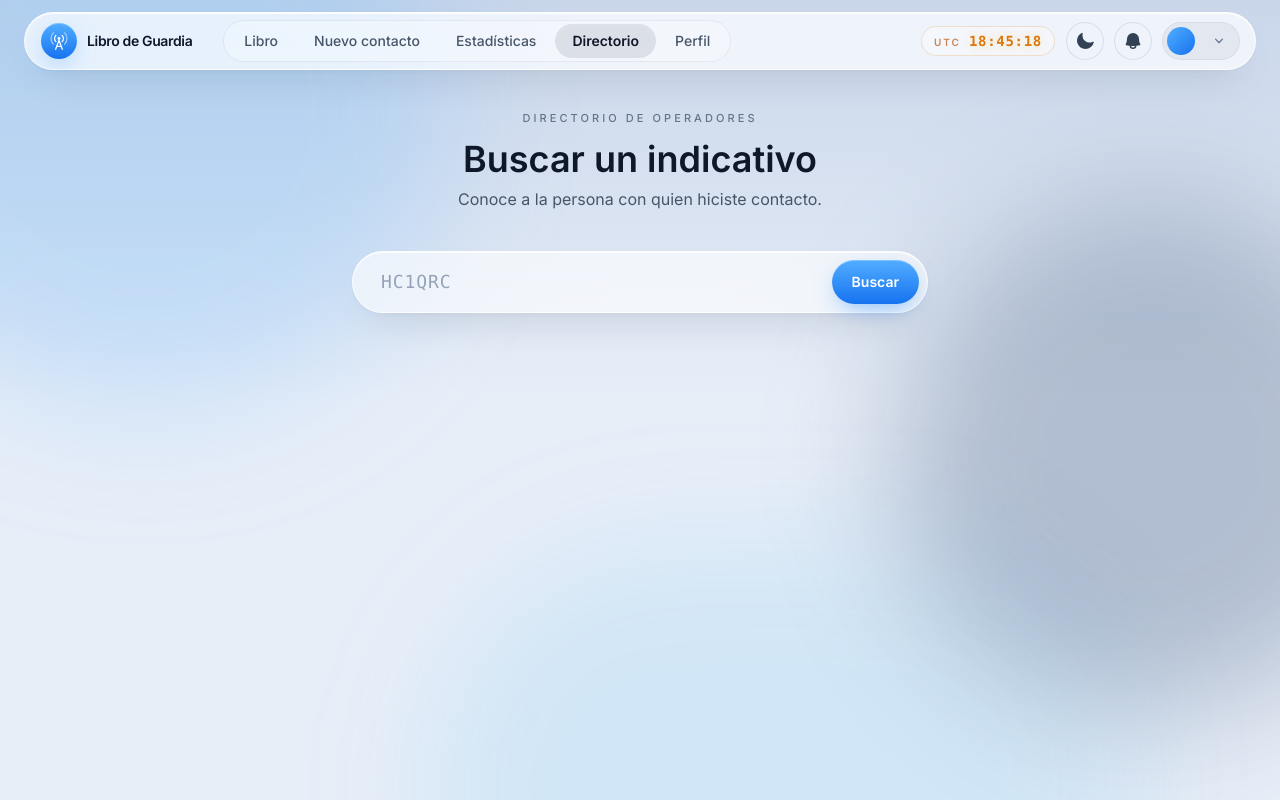
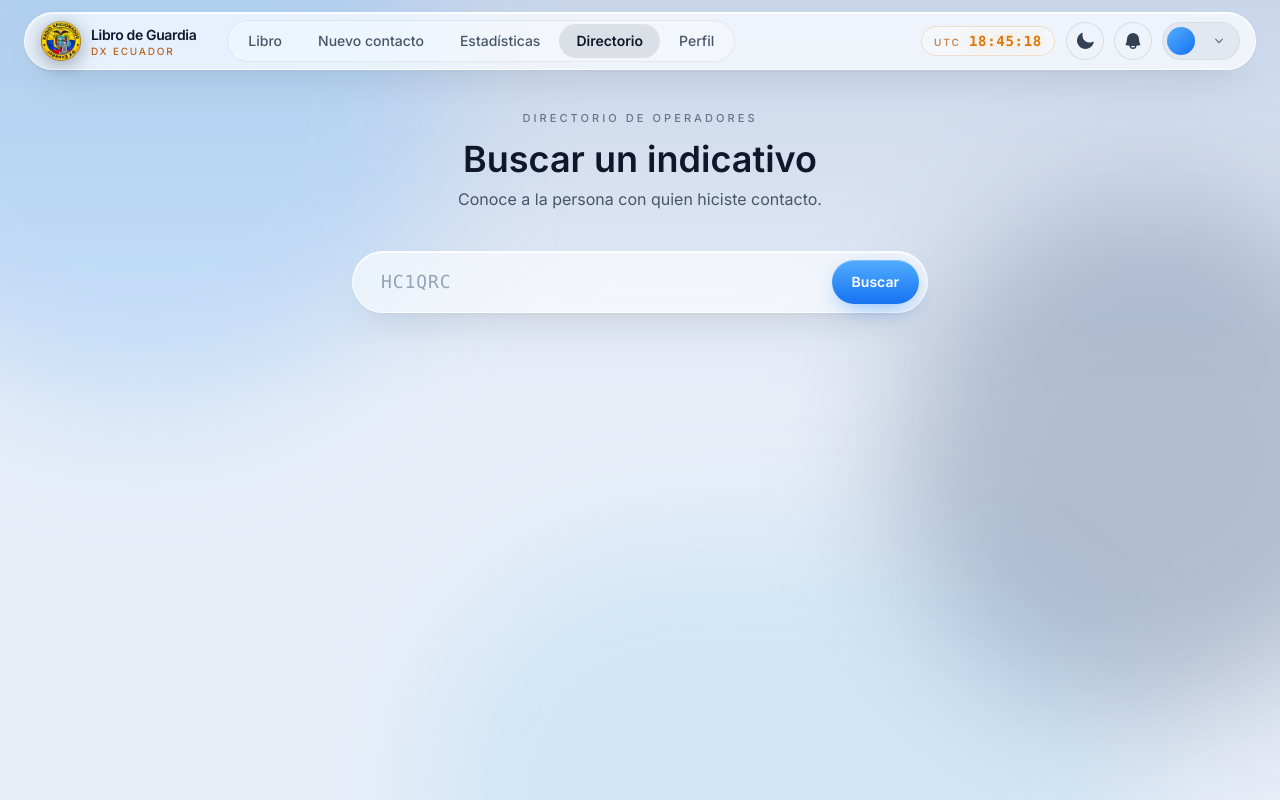
Before and after one commit to xkdemxn/libro-guardia, a Laravel app: page /indicativos in a window 1280 px wide. Run offline with Laravel 12, Linux system fonts and the light colour scheme; the visitor is signed in with stand-in values (Sample User, id 1); data that the repository does not hold is empty; style sheets or scripts are compiled from the project's sources; some web fonts are replaced.

Commit message:
feat: v.3.1

```diff
--- a/resources/css/app.css
+++ b/resources/css/app.css
@@ -51,6 +51,20 @@
 
     .fondo-noche > span {
         @apply -bottom-56 left-1/3 h-[30rem] w-[44rem] bg-sky-500/10;
+    }
+
+    /*
+     * Franja detrás de la barra superior, de borde a borde: desenfoca el contenido que pasa por debajo
+     * y se desvanece hacia abajo. Solo aparece al hacer scroll.
+     */
+    .franja-desenfoque {
+        @apply pointer-events-none absolute inset-x-0 top-0 -z-10 h-[calc(100%+1.25rem)] bg-noche-950/50 opacity-0 backdrop-blur-xl backdrop-saturate-150 transition-opacity duration-300;
+        -webkit-mask-image: linear-gradient(to bottom, #000 65%, transparent);
+        mask-image: linear-gradient(to bottom, #000 65%, transparent);
+    }
+
+    .franja-desenfoque.visible {
+        @apply opacity-100;
     }
 
     /* Panel de vidrio oscuro: translúcido, desenfoca el fondo y tiene un borde fino con brillo. */
--- a/resources/js/app.js
+++ b/resources/js/app.js
@@ -262,7 +262,7 @@ Alpine.data('formularioContacto', (modos, modoInicial, bandas, frecuenciaInicial
  * Al aplicar, el navegador dibuja el cuadro visible en un lienzo de 512×512 y pone ese JPG en el campo
  * «foto» del formulario: así se sube ya recortada y liviana, aunque la original pese mucho.
  */
-Alpine.data('fotoPerfil', (fotoGuardada) => ({
+Alpine.data('fotoPerfil', (fotoGuardada, conErrores = false) => ({
     LADO: 288,
     SALIDA: 512,
     ZOOM_MAXIMO: 4,
@@ -272,6 +272,35 @@ Alpine.data('fotoPerfil', (fotoGuardada) => ({
     imagen: null,
     arrastre: null,
     editor: { abierto: false, src: null, ancho: 0, alto: 0, escala: 1, escalaMinima: 1, x: 0, y: 0 },
+    formulario: null,
+    estadoInicial: null,
+    hayCambios: false,
+
+    init() {
+        // Se guarda el formulario: desde el editor (llevado al <body>) $el ya no es el formulario.
+        this.formulario = this.$el;
+
+        // Si volvió con errores, lo escrito todavía no se guardó: se puede guardar sin tocar nada más.
+        this.$nextTick(() => {
+            this.estadoInicial = this.estadoFormulario();
+            this.hayCambios = conErrores;
+        });
+    },
+
+    /** Estado del formulario como texto comparable (la foto nueva cuenta por su nombre y tamaño). */
+    estadoFormulario() {
+        const datos = [...new FormData(this.formulario).entries()]
+            .filter(([campo]) => ! ['_token', '_method', 'seccion'].includes(campo))
+            .map(([campo, valor]) => [campo, valor instanceof File ? `${valor.name}:${valor.size}` : valor]);
+
+        return JSON.stringify(datos);
+    },
+
+    revisarCambios() {
+        if (this.estadoInicial !== null) {
+            this.hayCambios = conErrores || this.estadoFormulario() !== this.estadoInicial;
+        }
+    },
 
     elegir(evento) {
         const archivo = evento.target.files[0];
@@ -378,6 +407,7 @@ Alpine.data('fotoPerfil', (fotoGuardada) => ({
             this.vistaPrevia = URL.createObjectURL(datos);
             this.quitar = false;
             this.cerrarEditor();
+            this.revisarCambios();
         }, 'image/jpeg', 0.9);
     },
 }));
--- /dev/null
+++ b/resources/views/components/emblema.blade.php
@@ -0,0 +1,8 @@
+{{-- Emblema de Radioaficionados DX Ecuador (public/img). Decorativo por defecto: pon un alt si va solo, sin texto al lado. --}}
+@props(['alt' => ''])
+
+<img src="{{ asset('img/emblema-96.webp') }}"
+     srcset="{{ asset('img/emblema-96.webp') }} 96w, {{ asset('img/emblema-192.webp') }} 192w, {{ asset('img/emblema-512.webp') }} 512w"
+     sizes="(min-width: 1024px) 160px, 96px"
+     alt="{{ $alt }}" width="96" height="96" decoding="async"
+     {{ $attributes->merge(['class' => 'shrink-0 select-none drop-shadow-[0_4px_10px_rgb(0_0_0/0.35)]']) }}>
--- a/resources/views/components/publico-layout.blade.php
+++ b/resources/views/components/publico-layout.blade.php
@@ -11,13 +11,16 @@
             @auth
                 @include('layouts.navigation')
             @else
-                <nav class="sticky top-0 z-40 px-3 pt-3 sm:px-6">
+                <nav x-data="{ desplazado: window.scrollY > 4 }" x-on:scroll.window.passive="desplazado = window.scrollY > 4" class="sticky top-0 z-40 px-3 pt-3 sm:px-6">
+                    {{-- Franja de desenfoque a todo el ancho: lo que pasa por debajo de la barra se ve borroso. --}}
+    <div class="franja-desenfoque" x-bind:class="desplazado && 'visible'" aria-hidden="true"></div>
                     <div class="vidrio-fuerte mx-auto flex max-w-7xl items-center justify-between rounded-full px-3 py-2 sm:px-4">
                         <a href="{{ route('perfil-publico.index') }}" class="flex items-center gap-2.5 text-white">
-                            <span class="grid h-9 w-9 place-items-center rounded-full bg-gradient-to-b from-marca-400 to-marca-600 shadow-boton">
-                                <x-application-logo class="h-5 w-5 text-blanco" />
+                            <x-emblema class="h-10 w-10" />
+                            <span class="leading-tight">
+                                <span class="block font-display text-sm font-semibold">Libro de Guardia</span>
+                                <span class="block text-[10px] font-medium uppercase tracking-[0.18em] text-amber-300/90">DX Ecuador</span>
                             </span>
-                            <span class="font-display text-sm font-semibold">Libro de Guardia</span>
                         </a>
                         <div class="flex items-center gap-2">
                             <x-reloj-utc class="hidden sm:inline-flex" />
--- a/resources/views/layouts/navigation.blade.php
+++ b/resources/views/layouts/navigation.blade.php
@@ -1,13 +1,16 @@
 {{-- Barra superior flotante de vidrio. --}}
-<nav x-data="{ open: false }" class="sticky top-0 z-40 px-3 pt-3 sm:px-6">
+<nav x-data="{ open: false, desplazado: window.scrollY > 4 }" x-on:scroll.window.passive="desplazado = window.scrollY > 4" class="sticky top-0 z-40 px-3 pt-3 sm:px-6">
+    {{-- Franja de desenfoque a todo el ancho: lo que pasa por debajo de la barra se ve borroso. --}}
+    <div class="franja-desenfoque" x-bind:class="desplazado && 'visible'" aria-hidden="true"></div>
     <div class="vidrio-fuerte mx-auto max-w-7xl rounded-full px-3 py-2 sm:px-4">
         <div class="flex items-center justify-between gap-4">
             <div class="flex items-center gap-6">
                 <a href="{{ route('contactos.index') }}" class="flex items-center gap-2.5 rounded-full pe-2 text-white">
-                    <span class="grid h-9 w-9 place-items-center rounded-full bg-gradient-to-b from-marca-400 to-marca-600 shadow-boton">
-                        <x-application-logo class="h-5 w-5 text-blanco" />
+                    <x-emblema class="h-10 w-10" />
+                    <span class="hidden leading-tight md:block">
+                        <span class="block font-display text-sm font-semibold tracking-tight">Libro de Guardia</span>
+                        <span class="block text-[10px] font-medium uppercase tracking-[0.18em] text-amber-300/90">DX Ecuador</span>
                     </span>
-                    <span class="hidden font-display text-sm font-semibold tracking-tight md:block">Libro de Guardia</span>
                 </a>
 
                 {{-- Control segmentado --}}
--- a/resources/views/layouts/partials/head.blade.php
+++ b/resources/views/layouts/partials/head.blade.php
@@ -2,6 +2,9 @@
 <meta name="viewport" content="width=device-width, initial-scale=1">
 <meta name="csrf-token" content="{{ csrf_token() }}">
 <meta name="theme-color" content="#070e1c">
+<link rel="icon" href="{{ asset('favicon.ico') }}" sizes="any">
+<link rel="icon" type="image/png" href="{{ asset('favicon-32.png') }}" sizes="32x32">
+<link rel="apple-touch-icon" href="{{ asset('apple-touch-icon.png') }}">
 
 {{-- Aplica el tema guardado (o el del sistema) antes de pintar, para que la página no parpadee. --}}
 <script>
--- a/resources/views/reportes/libro-pdf.blade.php
+++ b/resources/views/reportes/libro-pdf.blade.php
@@ -51,7 +51,10 @@
     <div class="encabezado">
         <table>
             <tr>
-                <td><span class="marca">LIBRO DE GUARDIA · REPORTE DE CONTACTOS</span></td>
+                <td>
+                    <img src="{{ public_path('img/emblema-256.png') }}" alt="" style="width: 11mm; height: 11mm; vertical-align: middle; margin-right: 2.5mm;">
+                    <span class="marca">LIBRO DE GUARDIA · RADIOAFICIONADOS DX ECUADOR</span>
+                </td>
                 <td style="text-align: right;" class="tenue">Generado el {{ $generado->format('Y-m-d H:i') }} UTC</td>
             </tr>
         </table>
```
Also changed, not shown: resources/views/components/boton-guardar-perfil.blade.php (added, +9 -0 lines), resources/views/layouts/guest.blade.php (+13 -9 lines), resources/views/profile/partials/update-profile-information-form.blade.php (+5 -4 lines), public/apple-touch-icon.png (added), public/favicon-32.png (added), public/favicon.ico, public/img/emblema-192.webp (added), public/img/emblema-256.png (added), public/img/emblema-512.webp (added), public/img/emblema-96.webp (added).
